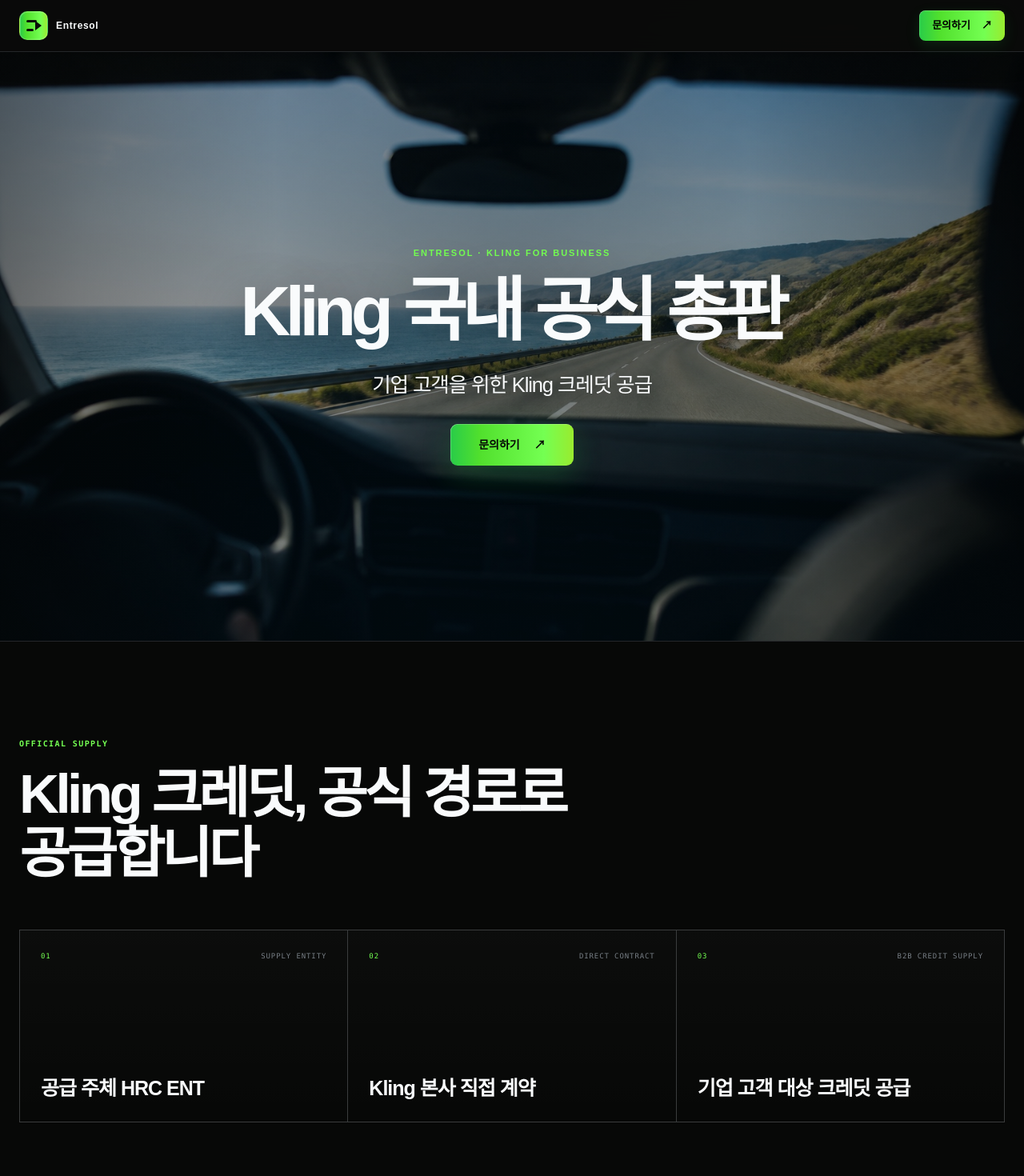
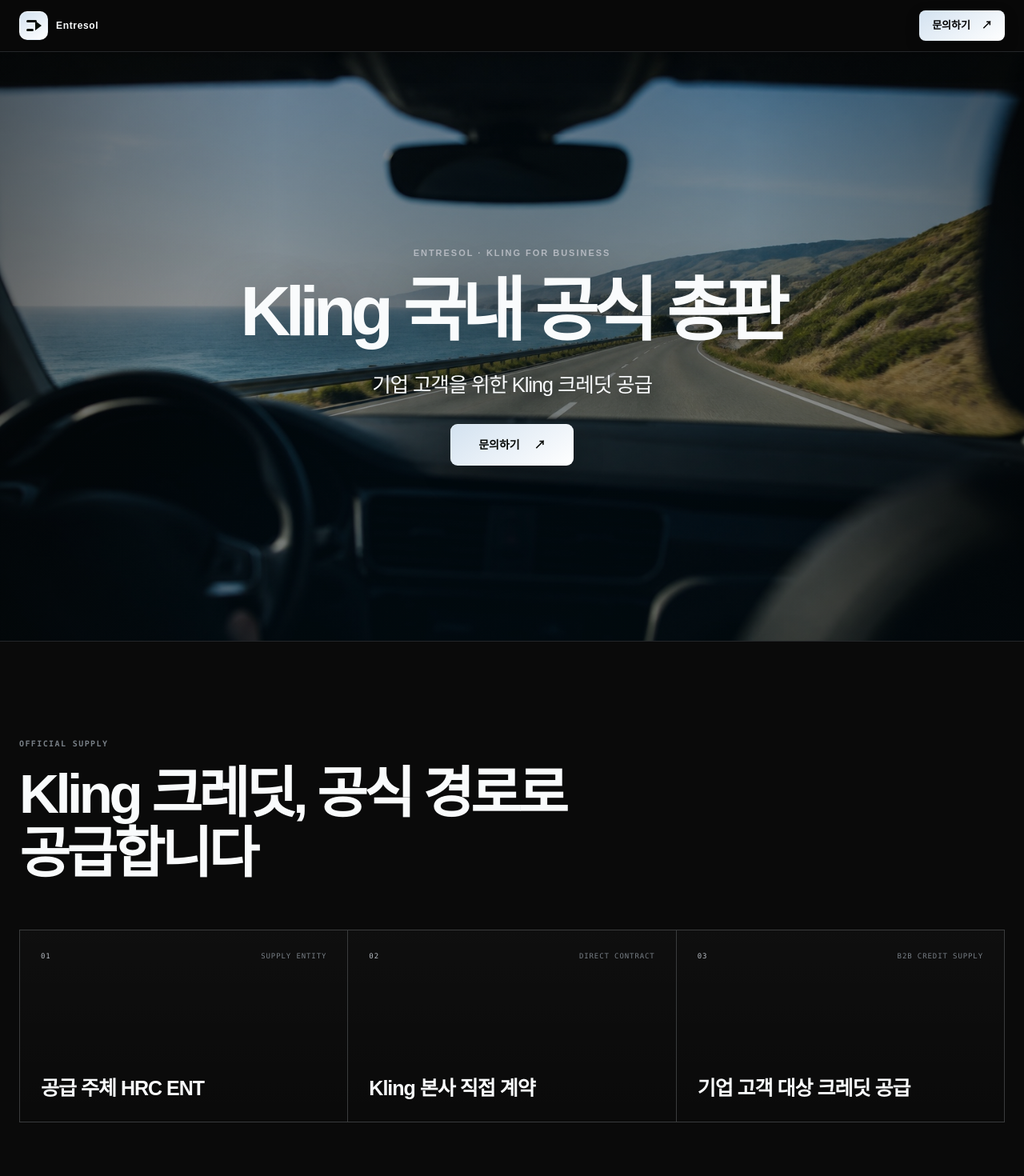
Before and after one commit to Username260104/KlingTest, a Next.js app: page / in a window 1280 px wide. Shown: the top 1470 px of the page at 80% size. Built offline with nearby package versions, Linux system fonts and the light colour scheme.

Commit message:
Apply Kling homepage color palette

```diff
--- a/app/globals.css
+++ b/app/globals.css
@@ -2,11 +2,13 @@
 
 :root {
   color-scheme: dark;
+  --color-canvas: #000;
   --color-bg-page: #0a0a0a;
   --color-bg-primary: #111214;
   --color-bg-secondary: #1a1c1f;
   --color-bg-tertiary: #1f2124;
   --color-bg-popover: #2d2f33;
+  --color-border-frame: #1a1b1f;
   --color-border-container: #242629;
   --color-border-component: #3a3c3d;
   --color-border-hover: #76787a;
@@ -18,9 +20,16 @@
   --color-theme-2: #74ff52;
   --color-theme-hover: #9fff75;
   --color-theme-soft: #74ff521f;
+  --color-overlay-subtle: #ffffff14;
+  --color-overlay-hover: #ffffff1f;
   --color-fill-error: #f04b22;
   --color-fill-link: #5cbeff;
   --color-gradient-button: linear-gradient(
+    148deg,
+    #d3e2f0 0%,
+    #fff 100%
+  );
+  --color-gradient-button-green: linear-gradient(
     90deg,
     #29cc49 0%,
     #51e02d 24%,
@@ -1509,10 +1518,7 @@
 /* -------------------------------------------------------------------------- */
 
 body {
-  background:
-    radial-gradient(circle at 82% 5%, rgb(116 255 82 / 7%), transparent 26rem),
-    radial-gradient(circle at 8% 34%, rgb(92 190 255 / 4%), transparent 28rem),
-    var(--color-bg-page);
+  background: var(--color-canvas);
 }
 
 :focus-visible {
@@ -1609,7 +1615,7 @@
   color: #000;
   box-shadow:
     0.5px 0.5px 0.5px rgb(255 255 255 / 32%) inset,
-    0 6px 18px rgb(41 204 73 / 12%);
+    0 6px 18px rgb(0 0 0 / 24%);
   font-weight: 650;
 }
 
@@ -2254,7 +2260,7 @@
 
 .site-footer {
   border-color: var(--color-border-container);
-  background: #070707;
+  background: var(--color-bg-primary);
   color: var(--color-text-1);
 }
 
@@ -2379,7 +2385,7 @@
 
 .official-hero-label {
   margin: 0 0 22px;
-  color: var(--color-theme-2);
+  color: var(--color-text-2);
   font-size: 11px;
   font-weight: 600;
   letter-spacing: 0.18em;
@@ -2426,7 +2432,7 @@
   color: #050805;
   box-shadow:
     0.5px 0.5px 0.5px rgb(255 255 255 / 42%) inset,
-    0 12px 36px rgb(41 204 73 / 22%);
+    0 12px 36px rgb(0 0 0 / 28%);
   font-size: 14px;
   font-weight: 700;
   transition: transform 160ms ease, box-shadow 160ms ease;
@@ -2436,7 +2442,7 @@
   transform: translateY(-2px);
   box-shadow:
     0.5px 0.5px 0.5px rgb(255 255 255 / 42%) inset,
-    0 18px 46px rgb(41 204 73 / 30%);
+    0 18px 46px rgb(0 0 0 / 38%);
 }
 
 .supply-section,
@@ -3102,14 +3108,14 @@
 }
 
 .b2b-button-primary {
-  border-color: var(--color-theme-2);
-  background: var(--color-theme-2);
-  color: #071006;
+  border-color: var(--color-text-1);
+  background: var(--color-text-1);
+  color: var(--color-bg-page);
 }
 
 .b2b-button-primary:hover {
-  border-color: var(--color-theme-hover);
-  background: var(--color-theme-hover);
+  border-color: var(--color-text-2);
+  background: var(--color-text-2);
 }
 
 .b2b-button-secondary {
@@ -3306,7 +3312,7 @@
 .b2b-section-heading > p,
 .b2b-final > div > p {
   margin: 0;
-  color: var(--color-theme-2);
+  color: var(--color-text-3);
   font-family: ui-monospace, SFMono-Regular, Menlo, monospace;
   font-size: 10px;
   font-weight: 700;
@@ -3338,7 +3344,7 @@
 .b2b-relationship,
 .b2b-guide {
   border-block: 1px solid var(--color-border-container);
-  background: #070807;
+  background: var(--color-bg-page);
 }
 
 .b2b-relationship-grid {
@@ -3376,7 +3382,7 @@
 }
 
 .b2b-relationship-grid span {
-  color: var(--color-theme-2);
+  color: var(--color-text-2);
 }
 
 .b2b-relationship-grid h3 {
@@ -3416,7 +3422,7 @@
 .b2b-use-grid article > span,
 .b2b-guide-grid article > span,
 .b2b-process-grid li > span {
-  color: var(--color-theme-2);
+  color: var(--color-text-2);
   font-family: ui-monospace, SFMono-Regular, Menlo, monospace;
   font-size: 10px;
   letter-spacing: 0.1em;
@@ -3454,7 +3460,7 @@
 }
 
 .b2b-use-grid a span {
-  color: var(--color-theme-2);
+  color: var(--color-text-2);
 }
 
 .b2b-guide-grid {
@@ -3541,10 +3547,10 @@
   gap: 60px;
   margin-block: 0 120px;
   padding: 52px;
-  border: 1px solid rgb(116 255 82 / 28%);
+  border: 1px solid var(--color-border-container);
   border-radius: 18px;
   background:
-    radial-gradient(circle at 86% 34%, rgb(116 255 82 / 14%), transparent 22rem),
+    radial-gradient(circle at 86% 34%, rgb(255 255 255 / 6%), transparent 22rem),
     linear-gradient(115deg, var(--color-bg-secondary), var(--color-bg-primary));
   box-shadow: var(--box-shadow-container);
 }
```
